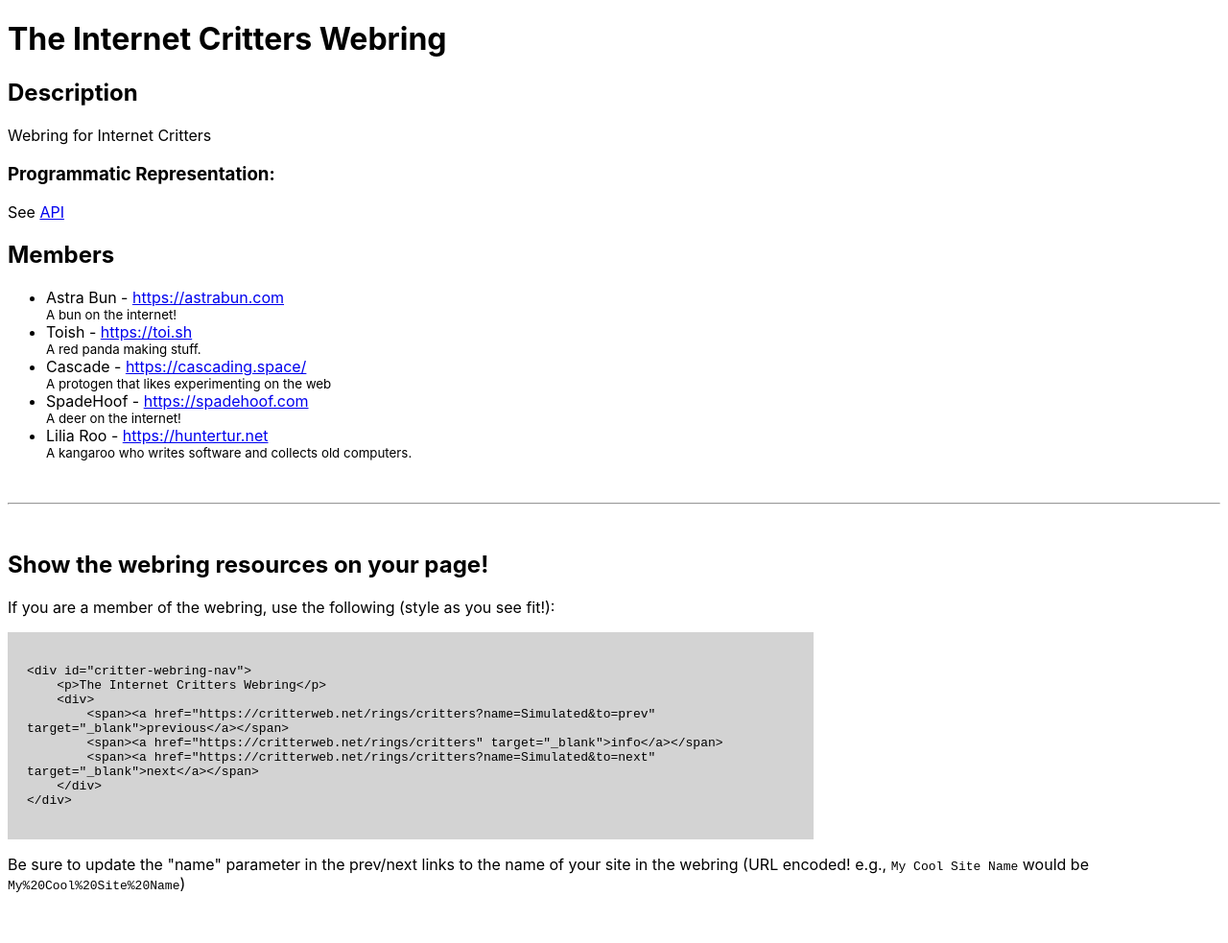
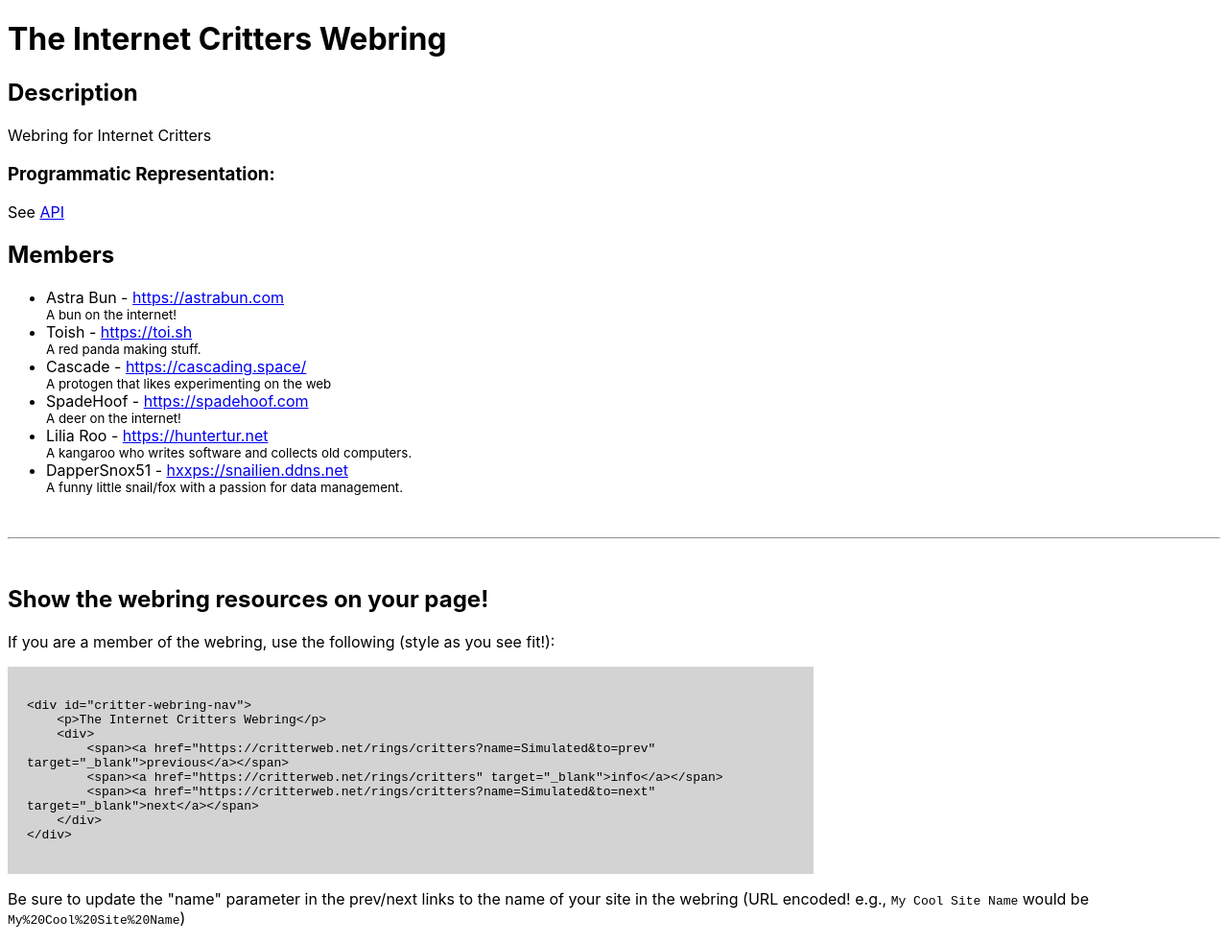
Before and after one commit to astrabun/critterweb.net, a Jekyll site: the page built from _rings/critters.md, in a window 1280 px wide. Shown: the whole page at 96% size. Built offline with Jekyll 4.4.1, drawn with Linux system fonts in a browser that asks for light colours; before the commit the page ends 947 px from its top, so only the background shows below that.

Commit message:
add DapperSnox51 to sites.yml
add myself to the critter ring!

```diff
--- a/_data/sites.yml
+++ b/_data/sites.yml
@@ -28,3 +28,9 @@
     A kangaroo who writes software and collects old computers.
   rings:
     - critters
+- name: DapperSnox51
+  link: "hxxps://snailien.ddns.net"
+  description: |
+    A funny little snail/fox with a passion for data management.
+  rings:
+  - critters
```
